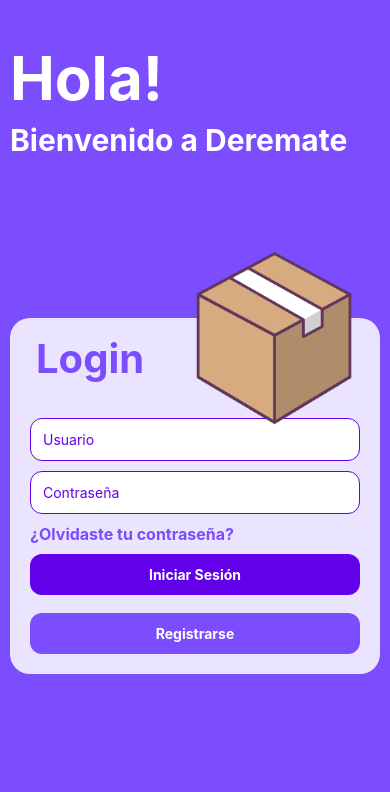
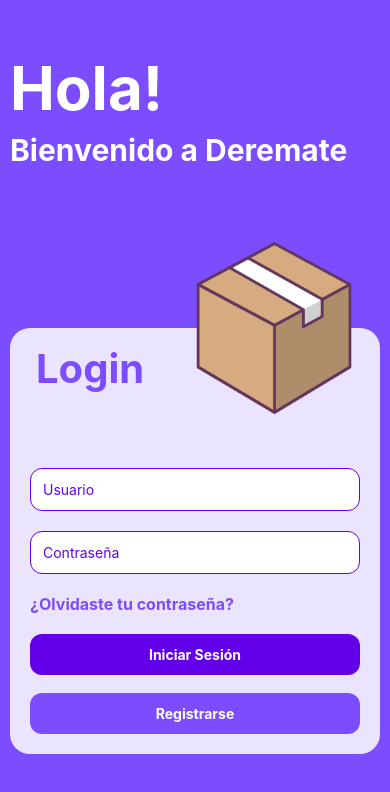
Before and after one commit to Lucas-Alvarez-Persico/DeRemate_Front_ReactNative, a React Native app: screen /User in a window 390 px wide. Shown: the top 792 px of the page. Built offline with nearby package versions, Linux system fonts and the light colour scheme.

Commit message:
UserScreen diseño y Correcciones de LoginScreen

```diff
--- a/src/screens/LoginScreen.jsx
+++ b/src/screens/LoginScreen.jsx
@@ -41,7 +41,7 @@
       style={{ flex: 1, backgroundColor: '#7C4DFF'}}
       behavior={Platform.OS === 'ios' ? 'padding' : undefined}
     >
-      <ScrollView contentContainerStyle={{ flexGrow: 1 }}>
+      <ScrollView contentContainerStyle={styles.scrollContent}>
         <View style={styles.container}>
           <Text style={styles.hola}>Hola!</Text>
           <Text style={styles.bienvenido}>Bienvenido a Deremate</Text>
@@ -97,7 +97,7 @@
       fontSize: 60,
       color: 'white',
       fontWeight: 'bold',
-      marginTop: 32,
+      marginTop: 42,
     },
     bienvenido: {
       fontSize: 30,
@@ -108,12 +108,13 @@
     },
 
     box: {
+        flex: 1,
         backgroundColor: 'rgba(255,255,255,0.85)',
         borderRadius: 20,
         padding: 20,
         marginTop: 60,
         alignItems: 'flex-start', // alineación al inicio
-        paddingTop: 100,          // espacio para que entre la imagen superpuesta
+        paddingTop: 130,          // espacio para que entre la imagen superpuesta
         position: 'relative',
     },
 
@@ -132,7 +133,7 @@
         width: 180,
         height: 180,
         position: 'absolute',
-        top: -70,
+        top: -90,
         right: 16,
     },
 
@@ -145,12 +146,14 @@
       borderColor: '#6200ea',
       borderWidth: 1,
       marginBottom: 10,
+      marginTop: 10,
       color: '#6200ea',
     },
     forgot: {
       color: '#7C4DFF',
       fontWeight: 'bold',
       marginBottom: 10,
+      marginTop: 10,
       fontSize: 16,
     },
     loginButton: {
@@ -160,6 +163,7 @@
       borderRadius: 12,
       alignItems: 'center',
       marginBottom: 10,
+      marginTop: 10,
     },
     registerButton: {
         width: '100%',
--- a/src/screens/UserScreen.jsx
+++ b/src/screens/UserScreen.jsx
@@ -1,14 +1,87 @@
 import React from 'react';
-import { View, Text, StyleSheet } from 'react-native';
+import { View, Text, StyleSheet, TouchableOpacity } from 'react-native';
+import Icon from 'react-native-vector-icons/MaterialCommunityIcons';
+import { useNavigation } from '@react-navigation/native';
+
 
 export default function UserScreen() {
+
+  const navigation = useNavigation();
   return (
     <View style={styles.container}>
-      <Text>Users Screen</Text>
+      {/* Encabezado */}
+      <View style={styles.header}>
+        <Icon name="account" size={50} color="#fff" />
+        <Text style={styles.headerText}>Hola, lucas!</Text>
+      </View>
+
+      {/* Cuerpo */}
+      <View style={styles.body}>
+        <View style={styles.card}>
+          <Text style={styles.label}>
+            <Text style={styles.bold}>Nombre: </Text>lucas
+          </Text>
+          <Text style={styles.label}>
+            <Text style={styles.bold}>Email: </Text>lucasalvarezpersico@gmail.com
+          </Text>
+
+          <TouchableOpacity onPress={() => navigation.navigate('Login')} style={styles.logoutButton}>
+            <Text style={styles.logoutText}>Cerrar Sesión</Text>
+            <Icon name="logout" size={20} color="#c62828" />
+          </TouchableOpacity>
+        </View>
+      </View>
     </View>
   );
 }
 
 const styles = StyleSheet.create({
-  container: { flex: 1, justifyContent: 'center', alignItems: 'center' },
+  container: {
+    flex: 1,
+    backgroundColor: 'rgba(255, 217, 61, 0.1)', // fondo violeta claro
+  },
+  header: {
+    backgroundColor: '#FFD93D',
+    paddingTop: 60,
+    paddingBottom: 20,
+    alignItems: 'center',
+  },
+  headerText: {
+    marginTop: 10,
+    fontSize: 20,
+    color: '#fff',
+    fontWeight: 'bold',
+  },
+  body: {
+    padding: 20,
+    alignItems: 'center',
+  },
+  card: {
+    backgroundColor: '#fff',
+    width: '100%',
+    borderRadius: 8,
+    padding: 20,
+    shadowColor: '#000',
+    shadowOpacity: 0.1,
+    shadowOffset: { width: 0, height: 2 },
+    shadowRadius: 4,
+    elevation: 3,
+  },
+  label: {
+    fontSize: 16,
+    marginBottom: 10,
+  },
+  bold: {
+    fontWeight: 'bold',
+  },
+  logoutButton: {
+    marginTop: 15,
+    flexDirection: 'row',
+    alignItems: 'center',
+  },
+  logoutText: {
+    color: '#c62828',
+    fontWeight: 'bold',
+    marginRight: 8,
+  },
 });
```
